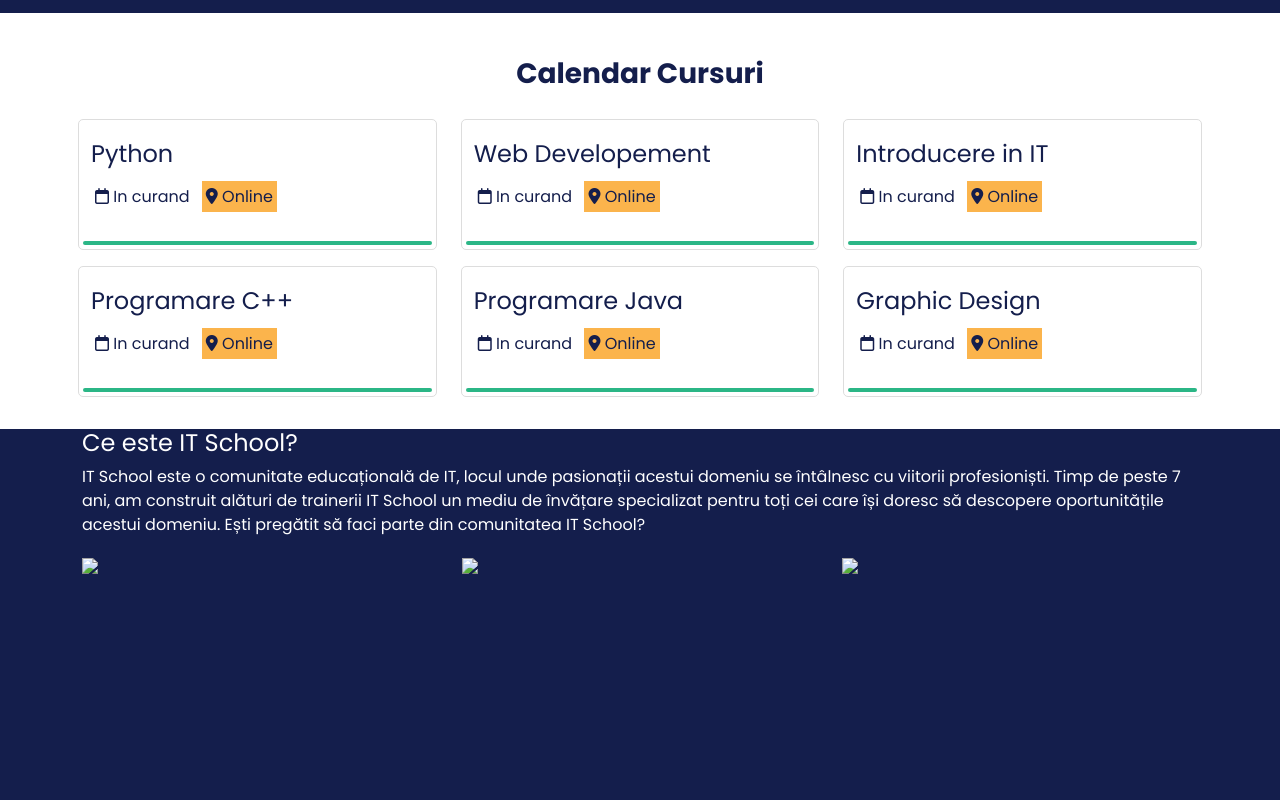
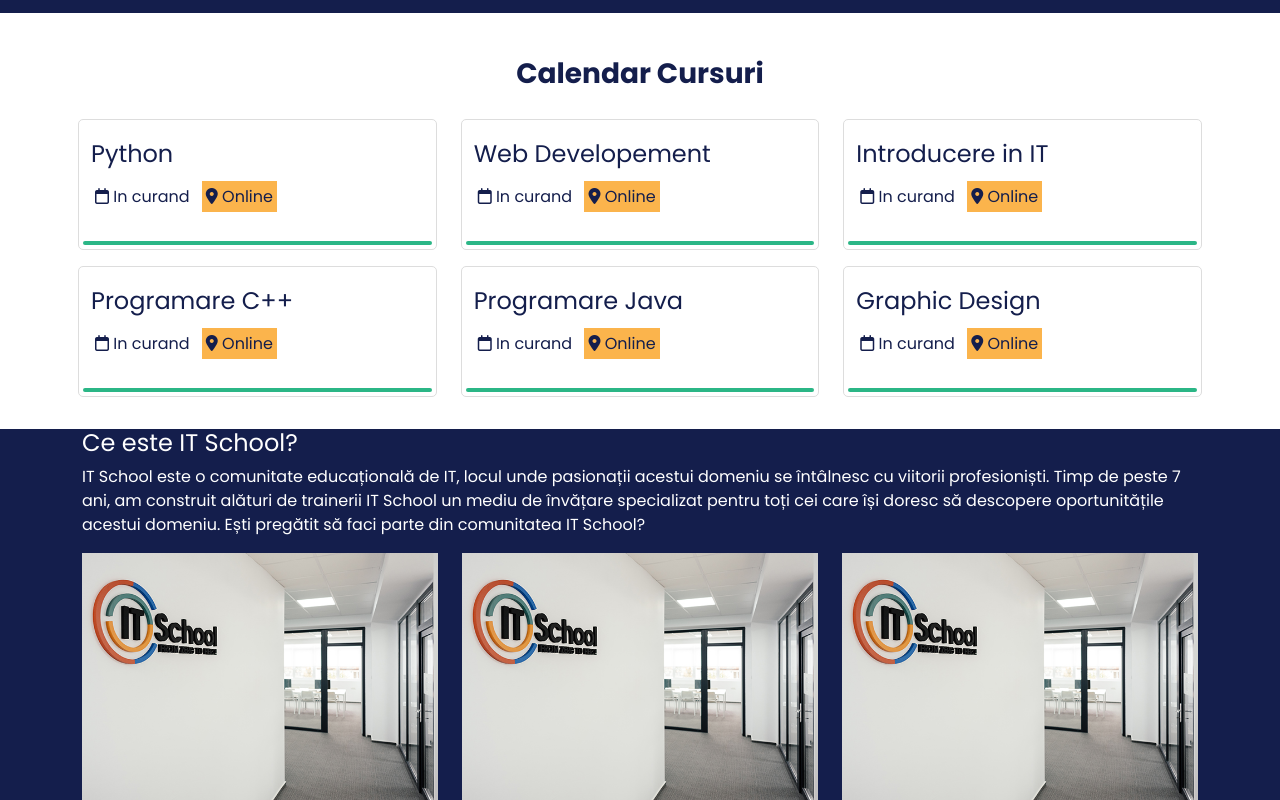
Before and after one commit to Novakim92/IT-School, a plain HTML site: page ITS Clone/index.html in a window 1280 px wide. Shown: the part 1145-1945 px from the top of the page. Before the commit the page ends 1722 px from the top, so only its background shows below. Drawn offline with nearby package versions, Linux system fonts and the light colour scheme; the site is published under a folder, as on GitHub Pages, so addresses that start at the root find nothing.

Commit message:
Update index.html

```diff
--- a/ITS Clone/index.html
+++ b/ITS Clone/index.html
@@ -199,17 +199,17 @@
         <div class="row">
           <div class="col-sm-12 col-md-6 col-xl-4">
             <div class="img-wrapper">
-              <img src="/img/about-us-1.jpeg" class="img-fluid">
+              <img src="img/about-us-1.jpeg" class="img-fluid">
             </div>
           </div>
           <div class="col-sm-12 col-md-6 col-xl-4">
             <div class="img-wrapper">
-              <img src="/img/about-us-1.jpeg" class="img-fluid">
+              <img src="img/about-us-1.jpeg" class="img-fluid">
             </div>
           </div>
           <div class="col-sm-12 col-md-6 col-xl-4">
             <div class="img-wrapper">
-              <img src="/img/about-us-1.jpeg" class="img-fluid">
+              <img src="img/about-us-1.jpeg" class="img-fluid">
             </div>
           </div>
         </div>
```
